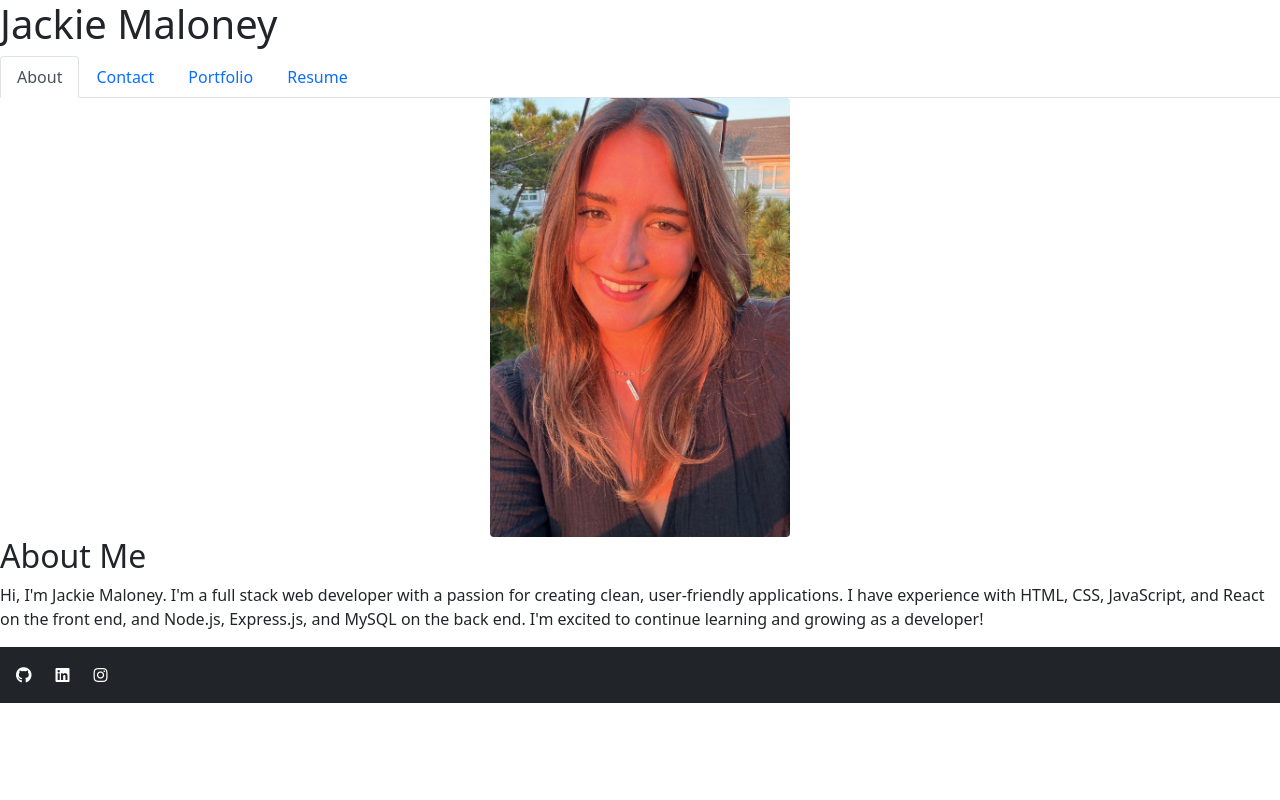
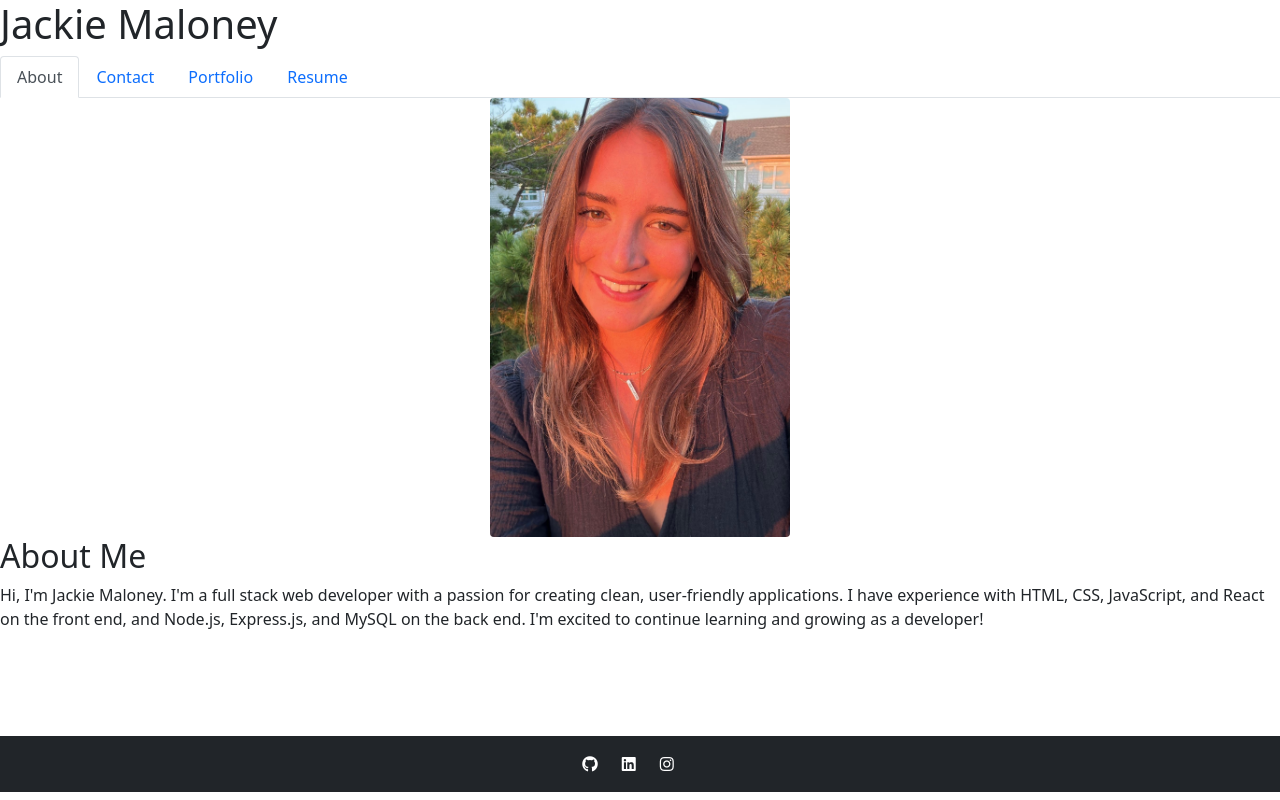
Before and after one commit to jmalon10/React-Portfolio, a React (Vite) app: page / in a window 1280 px wide. Built offline with nearby package versions, Linux system fonts and the light colour scheme.

Commit message:
center the footer content and fix it to the bottom of the page

```diff
--- a/src/App.jsx
+++ b/src/App.jsx
@@ -5,14 +5,18 @@ import Footer from './components/Footer';
 
 function App() {
   return (
-    <>
+    <div className="d-flex flex-column min-vh-100 ">
+      <header>
       <Header />
       <NavTabs />
-    <main>
+    </header>
+    <main className="flex-fill">
       <Outlet />
     </main>
+    <footer>
     <Footer />
-    </>
+    </footer>
+  </div>
   );
 }
 export default App;
--- a/src/components/Footer.jsx
+++ b/src/components/Footer.jsx
@@ -2,7 +2,7 @@ import React from 'react';
 
 export default function Footer() {
     return (
-        <footer className="p-3 mb-2 bg-dark text-white">
+        <footer className="p-3 mb-2 bg-dark text-white text-center">
             <a href="https://github.com/jmalon10" className="text-white me-4">
                 <i className="fab fa-github"></i>
             </a>
```
